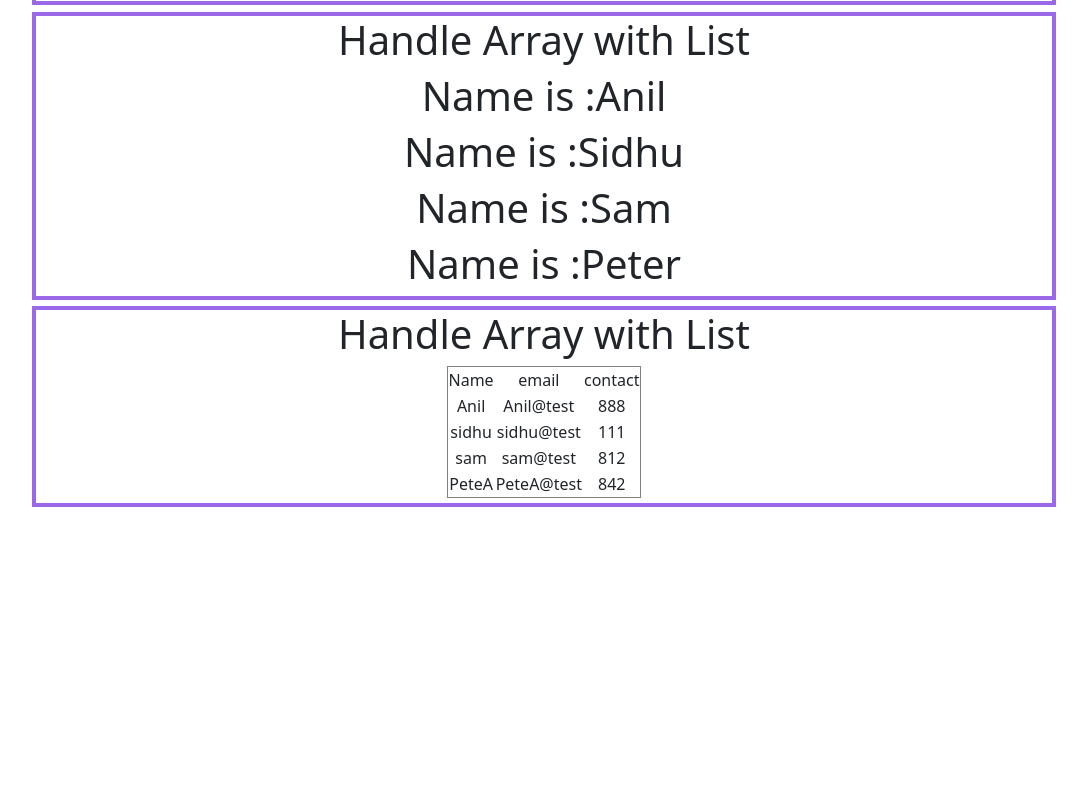
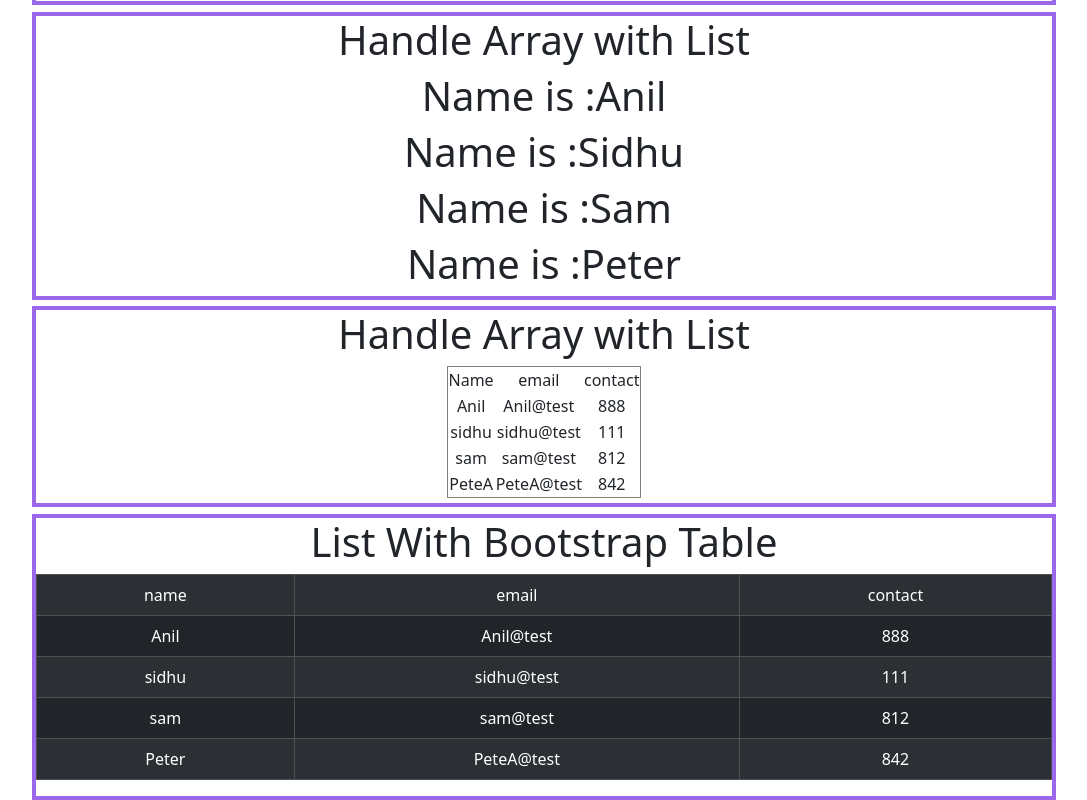
Before and after one commit to surendra960/UseEffects, a React (Create React App) app: page / in a window 1280 px wide. Shown: the part 957-1757 px from the top of the page, without its empty margins (96-1183 px from the left). Before the commit the page ends 1464 px from the top, so only its background shows below. Built offline with nearby package versions, Linux system fonts and the light colour scheme.

Commit message:
List With Bootstrap

```diff
--- a/src/App.js
+++ b/src/App.js
@@ -4,6 +4,7 @@ import UseEffect from './UseEffect';
 import Bootstrap from './Bootstrap';
 import Maps from './Maps';
 import MapTable from './MapTable';
+import ListWithBootsrap from './ListWithBootsrap';
 
 function App() {
   return (
@@ -12,6 +13,7 @@ function App() {
       <Bootstrap/>
       <Maps/>
       <MapTable/>
+      <ListWithBootsrap/>
     </div>
   );
 }
--- /dev/null
+++ b/src/ListWithBootsrap.js
@@ -0,0 +1,41 @@
+import React from 'react'
+import {Table} from 'react-bootstrap'
+
+function ListWithBootsrap() {
+    const users = [
+        { name: "Anil", email: "Anil@test", contact: 888 },
+        { name: "sidhu", email: "sidhu@test", contact: 111 },
+        { name: "sam", email: "sam@test", contact: 812 },
+        { name: "Peter", email: "PeteA@test", contact: 842 },
+      ];
+  return (
+    <div className='box marginTop'>
+        <h1>List With Bootstrap Table</h1>
+        <div className="display">
+            <Table striped bordered hover variant="dark">
+                <tbody>
+            <tr>
+                    <td>name</td>
+                    <td>email</td>
+                    <td>contact</td>
+
+                </tr>
+        {
+            users.map((item,i)=>
+                <tr key={i}>
+                    <td>{item.name}</td>
+                    <td>{item.email}</td>
+                    <td>{item.contact}</td>
+
+                </tr>
+
+            )
+        }
+        </tbody>
+        </Table>
+        </div>
+    </div>
+  )
+}
+
+export default ListWithBootsrap
```
